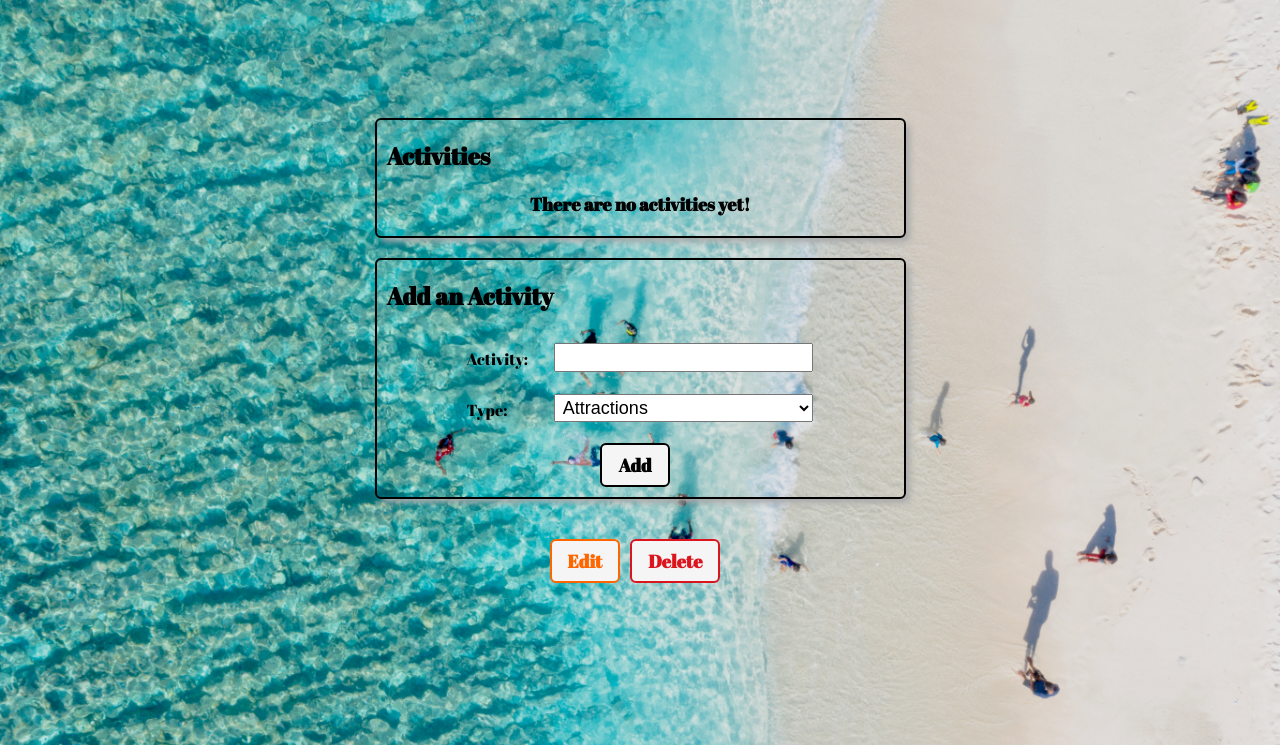
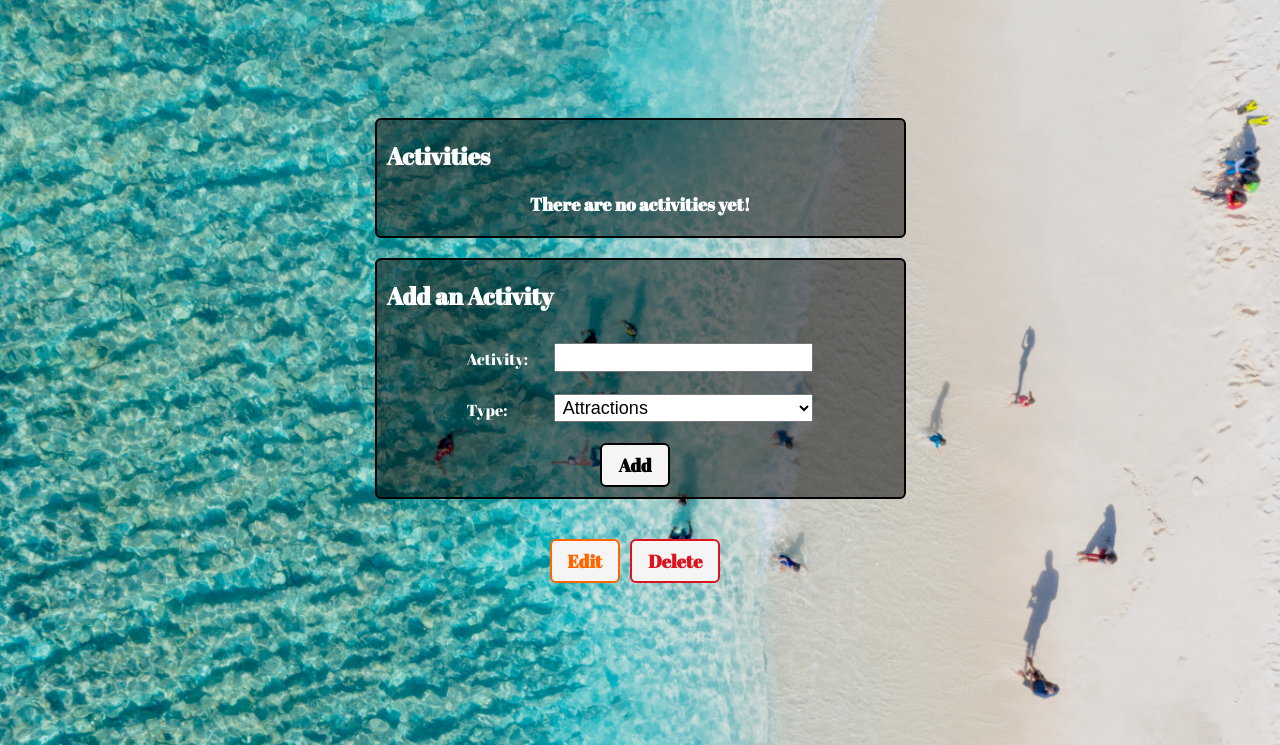
Before and after one commit to jmeirink/destination-vacation, a Django app: template main_app/templates/destinations/detail.html in a window 1280 px wide. Shown: the part 56-801 px from the top of the page. Run offline with Django 4.2, Linux system fonts and the light colour scheme; the template is opened without the code that fills it: values that come from a table or form of the project are taken from there, others are empty.

Commit message:
add destination details page styling

```diff
--- a/main_app/static/css/destinations/destination-detail.css
+++ b/main_app/static/css/destinations/destination-detail.css
@@ -4,6 +4,8 @@
   flex-direction: column;
   align-items: center;
   justify-content: center;
+  color: white;
+  text-shadow: 2px 2px #000000;
 }
 
 .destination-details {
@@ -49,11 +51,12 @@
   border: var(--borders);
   border-radius: var(--card-border-radius);
   padding: 10px;
-  box-shadow: var(--card-box-shadow);
   display: flex;
   flex-direction: column;
   justify-content: center;
   margin-bottom: 20px;
+  background-color: rgba(0,0,0,0.5);
+  color: white;
 }
 
 .activities h3 {
@@ -103,11 +106,12 @@
   border: var(--borders);
   border-radius: var(--card-border-radius);
   padding: 10px;
-  box-shadow: var(--card-box-shadow);
   display: flex;
   flex-direction: column;
   justify-content: center;
   margin-bottom: 20px;
+  background-color: rgba(0,0,0,0.5);
+  color: white;
 }
 
 .form-container h3 {
```
